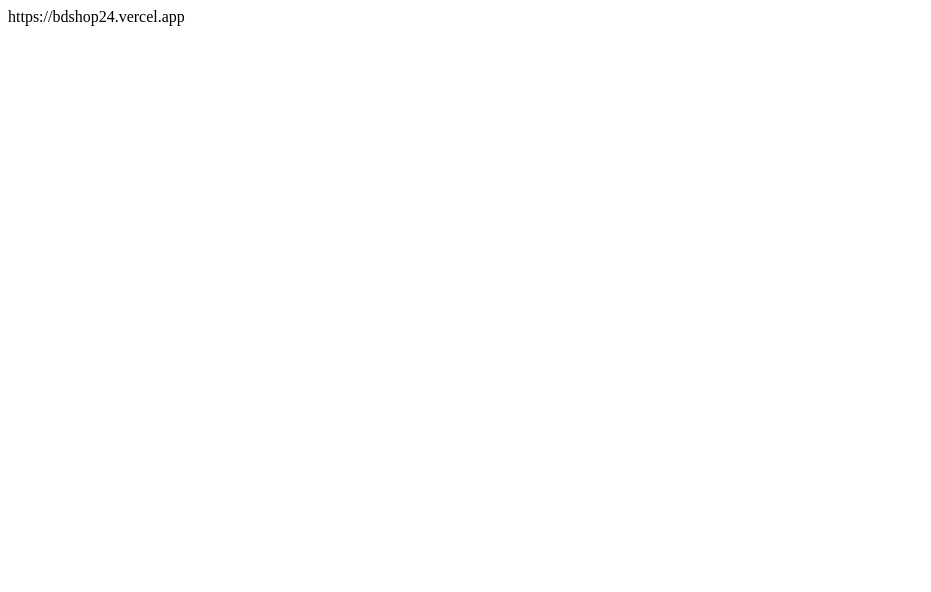
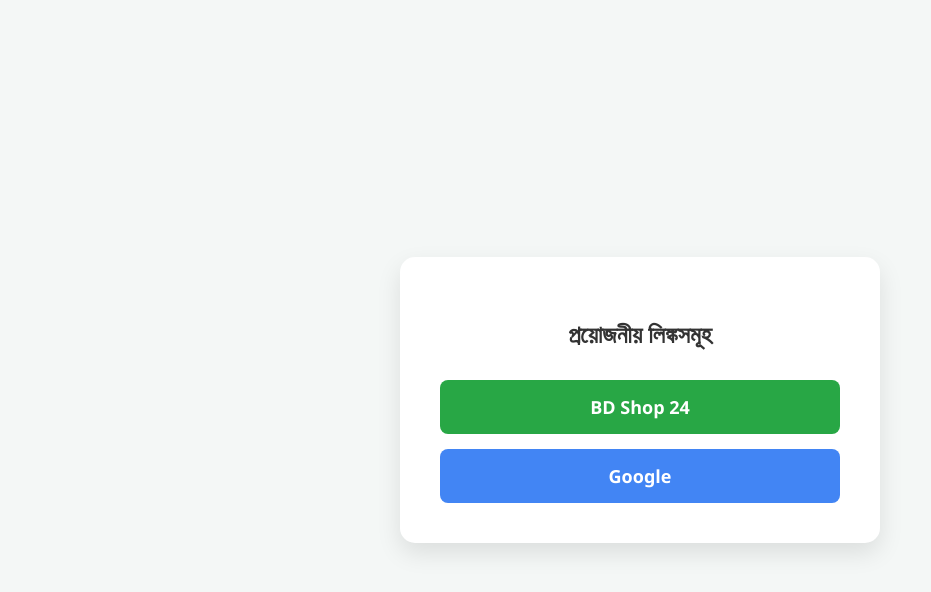
Before and after one commit to jomidokhol/fftopup11, a plain HTML site: page index.html in a window 1280 px wide. Shown: the whole page, without its empty margins (0-931 px from the left). Drawn offline with Linux system fonts and the light colour scheme.

Commit message:
Update index.html

```diff
--- a/index.html
+++ b/index.html
@@ -1 +1,99 @@
-https://bdshop24.vercel.app
+<!DOCTYPE html>
+<html lang="bn">
+<head>
+    <meta charset="UTF-8">
+    <meta name="viewport" content="width=device-width, initial-scale=1.0">
+    <title>লিঙ্ক বাটন পেজ</title>
+    <style>
+        /* সাধারণ ডিজাইন */
+        body {
+            font-family: 'Segoe UI', Tahoma, Geneva, Verdana, sans-serif;
+            background-color: #f4f7f6;
+            display: flex;
+            justify-content: center;
+            align-items: center;
+            height: 100vh;
+            margin: 0;
+        }
+
+        .container {
+            text-align: center;
+            background: #ffffff;
+            padding: 40px;
+            border-radius: 15px;
+            box-shadow: 0 10px 25px rgba(0,0,0,0.1);
+            width: 90%;
+            max-width: 400px;
+        }
+
+        h2 {
+            color: #333;
+            margin-bottom: 30px;
+        }
+
+        /* বাটন স্টাইল */
+        .btn-wrapper {
+            display: flex;
+            flex-direction: column;
+            gap: 15px;
+        }
+
+        .btn {
+            text-decoration: none;
+            color: white;
+            padding: 15px 25px;
+            border-radius: 8px;
+            font-size: 18px;
+            font-weight: bold;
+            transition: transform 0.2s, background-color 0.3s;
+            display: block;
+        }
+
+        /* বিডি শপ বাটন (সবুজ থিম) */
+        .btn-bdshop {
+            background-color: #28a745;
+        }
+
+        .btn-bdshop:hover {
+            background-color: #218838;
+            transform: translateY(-3px);
+        }
+
+        /* গুগল বাটন (নীল থিম) */
+        .btn-google {
+            background-color: #4285F4;
+        }
+
+        .btn-google:hover {
+            background-color: #357ae8;
+            transform: translateY(-3px);
+        }
+
+        /* ছোট ডিভাইসের জন্য */
+        @media (max-width: 480px) {
+            .container {
+                padding: 20px;
+            }
+        }
+    </style>
+</head>
+<body>
+
+    <div class="container">
+        <h2>প্রয়োজনীয় লিঙ্কসমূহ</h2>
+
+        <div class="btn-wrapper">
+            <!-- বিডি শপ লিঙ্ক -->
+            <a href="https://bdshop24.vercel.app/" target="_blank" class="btn btn-bdshop">
+                BD Shop 24
+            </a>
+
+            <!-- গুগল লিঙ্ক -->
+            <a href="https://www.google.com" target="_blank" class="btn btn-google">
+                Google
+            </a>
+        </div>
+    </div>
+
+</body>
+</html>
```
